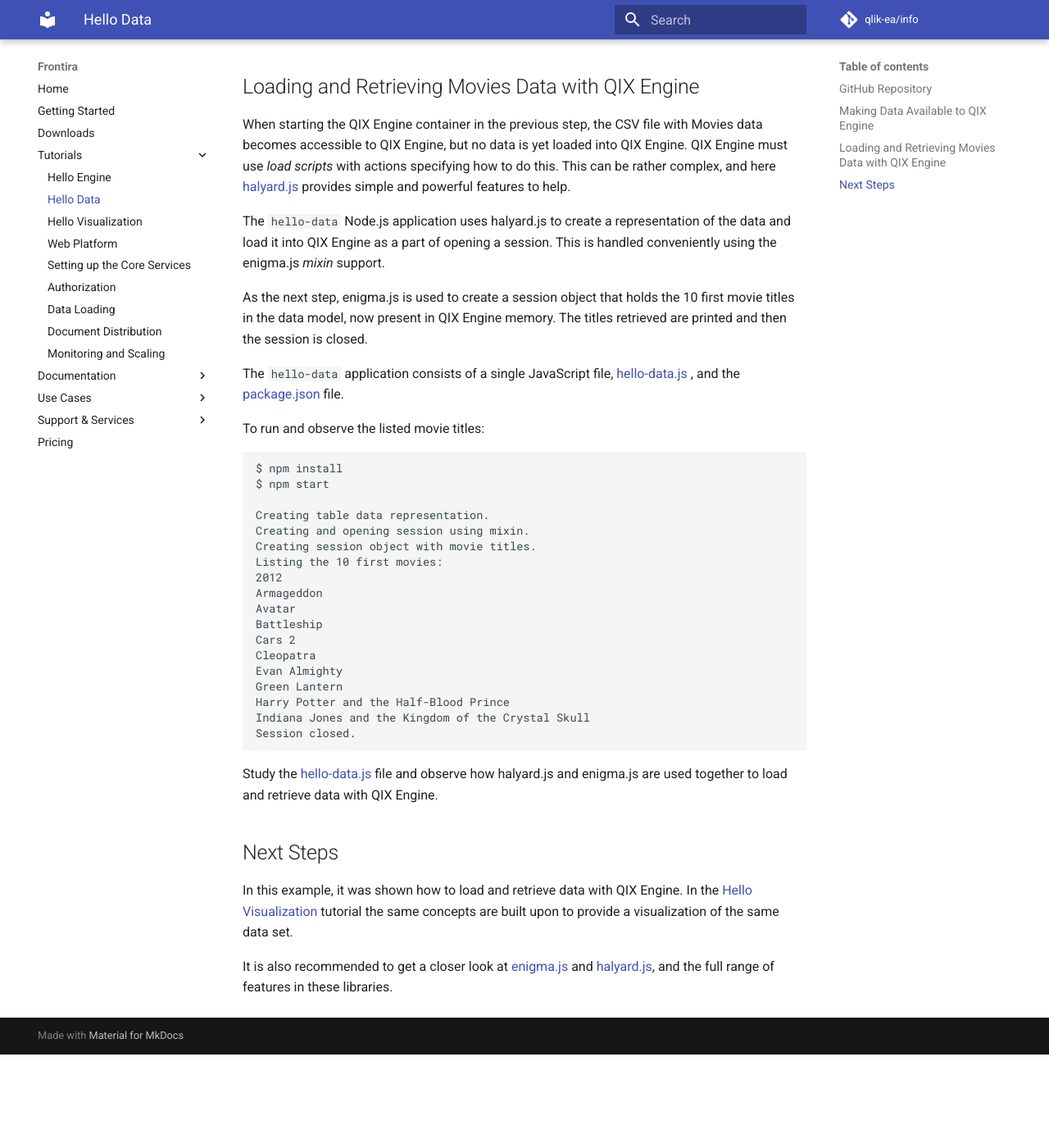
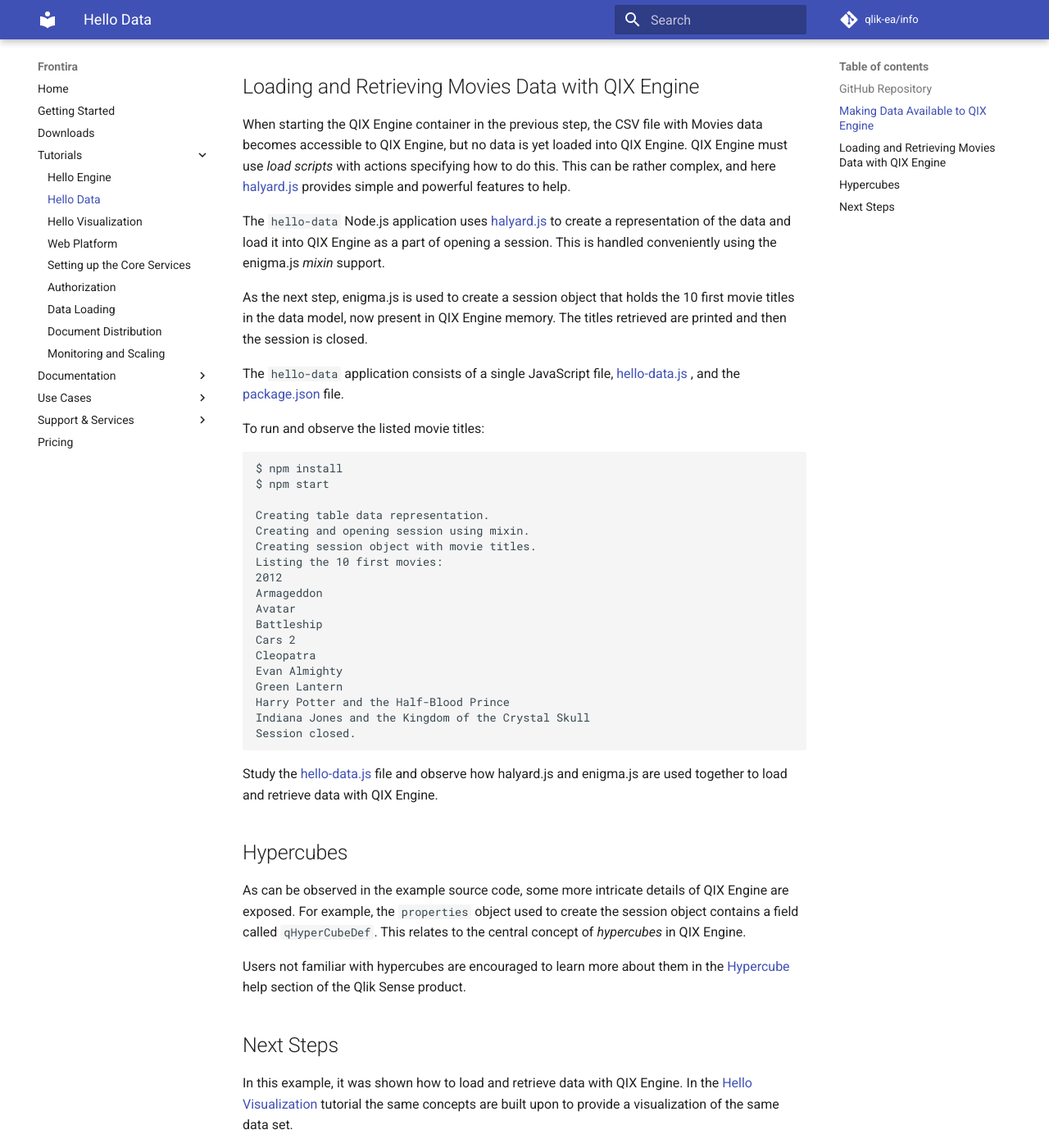
Before and after one commit to qlik-oss/core-website, an MkDocs documentation site: the page built from docs/tutorials/hello-data.md, in a window 1280 px wide and 1400 px high, scrolled down 928 px. Shown: the whole window at 82% size. Built offline with MkDocs 1.6.1 and Material for MkDocs 9.7.7, drawn with Linux system fonts in a browser that asks for light colours; comment, search, counter and statistics services are not loaded; old or Windows-style settings are respelled for this version of MkDocs; before the commit the page ends 2214 px from its top, so only the background shows below that; some of the changed text lies outside the part shown.

Commit message:
hello-data ready

```diff
--- a/docs/tutorials/hello-data.md
+++ b/docs/tutorials/hello-data.md
@@ -6,8 +6,8 @@
 go back and walk through Hello Enigine before proceeding.
 
 [halyard.js](https://github.com/qlik-oss/halyard.js) is used to load data into QIX Engine. It is recommended to use
-halyard.js when building custom solutions on Frontira and QIX Engine. As in Hello Engine,
-[enigma.js](https://github.com/qlik-oss/enigma.js) is used to communicate with QIX Engine.
+[halyard.js](https://github.com/qlik-oss/halyard.js) when building custom solutions on Frontira and QIX Engine.
+As in Hello Engine, [enigma.js](https://github.com/qlik-oss/enigma.js) is used to communicate with QIX Engine.
 
 ## GitHub Repository
 
@@ -47,8 +47,9 @@
 this. This can be rather complex, and here [halyard.js](https://github.com/qlik-oss/halyard.js) provides simple and
 powerful features to help.
 
-The `hello-data` Node.js application uses halyard.js to create a representation of the data and load it into QIX Engine
-as a part of opening a session. This is handled conveniently using the enigma.js _mixin_ support.
+The `hello-data` Node.js application uses [halyard.js](https://github.com/qlik-oss/halyard.js) to create a
+representation of the data and load it into QIX Engine as a part of opening a session. This is handled conveniently
+using the enigma.js _mixin_ support.
 
 As the next step, enigma.js is used to create a session object that holds the 10 first movie titles in the data model,
 now present in QIX Engine memory. The titles retrieved are printed and then the session is closed.
@@ -85,6 +86,16 @@
 [hello-data.js](https://github.com/qlik-ea/getting-started-with-web-platform/blob/master/hello-data/hello-data.js)
 file and observe how halyard.js and enigma.js are used together to load and retrieve data with QIX Engine.
 
+## Hypercubes
+
+As can be observed in the example source code, some more intricate details of QIX Engine are exposed. For example,
+the `properties` object used to create the session object contains a field called `qHyperCubeDef`. This relates to the
+central concept of _hypercubes_ in QIX Engine.
+
+Users not familiar with hypercubes are encouraged to learn more about them in the
+[Hypercube](http://help.qlik.com/en-US/sense-developer/September2017/Subsystems/Platform/Content/Concepts/Hypercubes.htm)
+help section of the Qlik Sense product.
+
 ## Next Steps
 
 In this example, it was shown how to load and retrieve data with QIX Engine. In the
```
